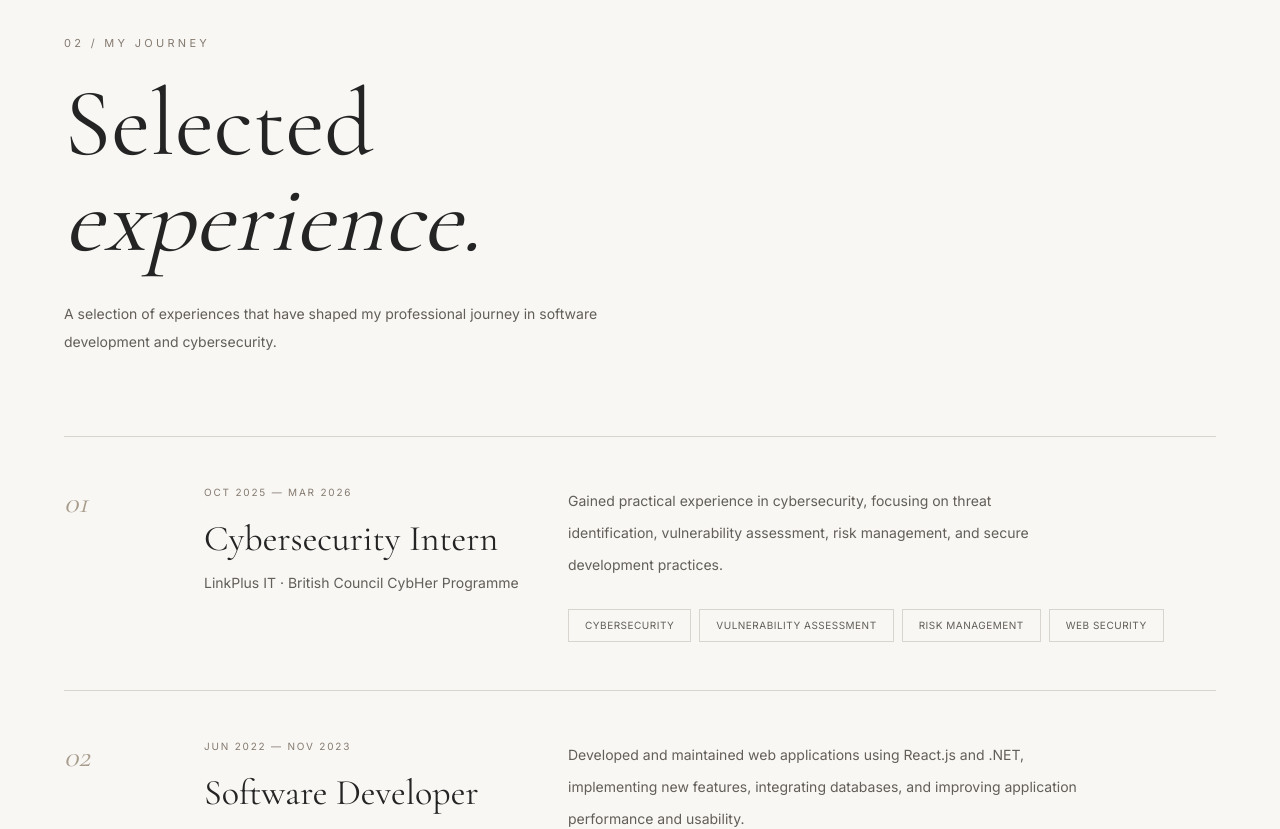
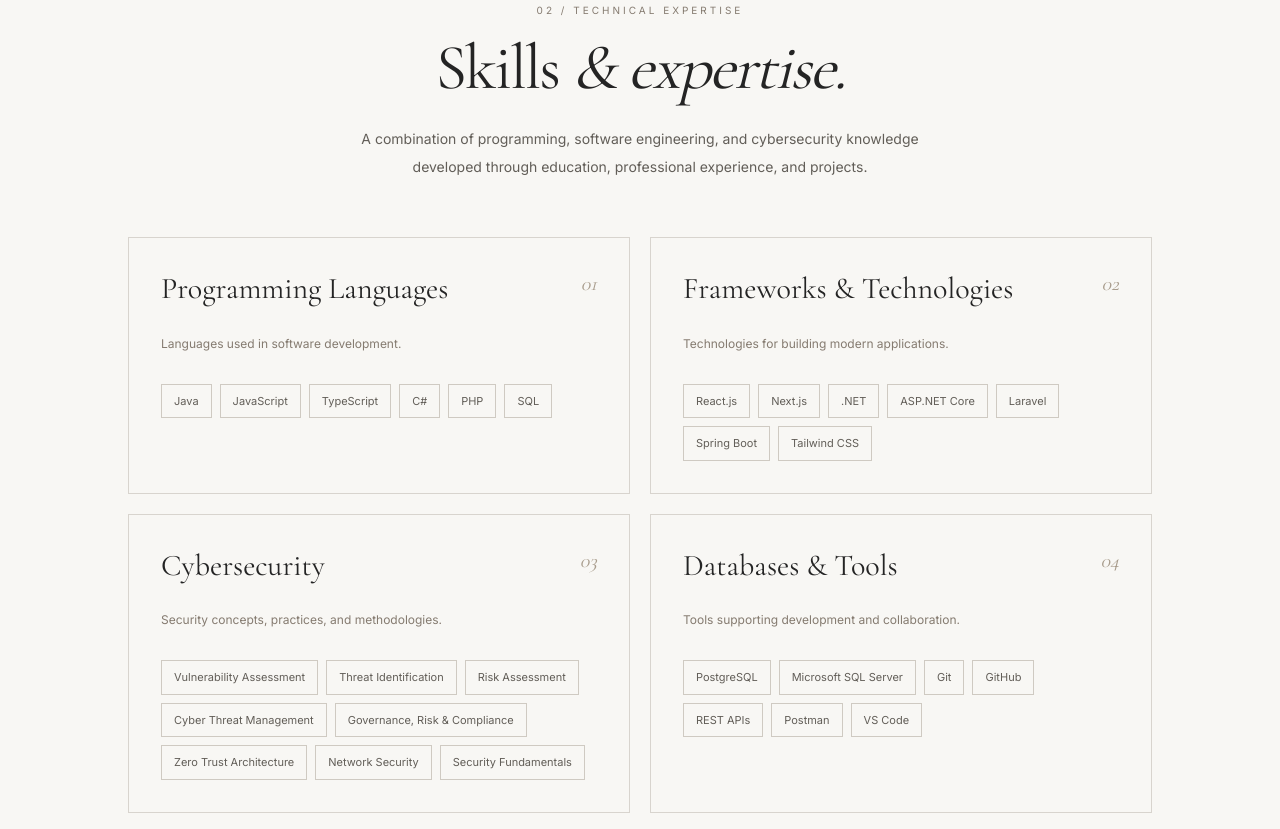
Before and after one commit to LaidaR3/my-portfolio, a Next.js app: page / in a window 1280 px wide. Shown: the part 1700-2529 px from the top of the page. Built offline with nearby package versions, Linux system fonts and the light colour scheme.

Commit message:
added skills section

```diff
--- a/app/components/Projects.tsx
+++ b/app/components/Projects.tsx
@@ -46,7 +46,7 @@
         category: "Bookstore Management System",
         description:
             "A digital bookstore and library management platform supporting book discovery, borrowing, purchases, reviews, and inventory administration.",
-        image: "/images/projects/readopia.png",
+        image: "/images/bookstore.png",
         technologies: ["Full-Stack Development", "Database Management"],
         live: "",
         github: "",
@@ -57,7 +57,7 @@
         category: "Travel Social Platform",
         description:
             "A travel networking application where users can share trips, discover travel companions, upload photos, and communicate through private messaging.",
-        image: "/images/projects/tripzy.png",
+        image: "/images/tripzy.JPG",
         technologies: [
             "React.js",
             "PHP",
--- /dev/null
+++ b/app/components/Skills.tsx
@@ -0,0 +1,127 @@
+
+const skillCategories = [
+  {
+    number: "01",
+    title: "Programming Languages",
+    description: "Languages used in software development.",
+    skills: [
+      "Java",
+      "JavaScript",
+      "TypeScript",
+      "C#",
+      "PHP",
+      "SQL",
+    ],
+  },
+  {
+    number: "02",
+    title: "Frameworks & Technologies",
+    description: "Technologies for building modern applications.",
+    skills: [
+      "React.js",
+      "Next.js",
+      ".NET",
+      "ASP.NET Core",
+      "Laravel",
+      "Spring Boot",
+      "Tailwind CSS",
+    ],
+  },
+  {
+    number: "03",
+    title: "Cybersecurity",
+    description: "Security concepts, practices, and methodologies.",
+    skills: [
+      "Vulnerability Assessment",
+      "Threat Identification",
+      "Risk Assessment",
+      "Cyber Threat Management",
+      "Governance, Risk & Compliance",
+      "Zero Trust Architecture",
+      "Network Security",
+      "Security Fundamentals",
+    ],
+  },
+  {
+    number: "04",
+    title: "Databases & Tools",
+    description: "Tools supporting development and collaboration.",
+    skills: [
+      "PostgreSQL",
+      "Microsoft SQL Server",
+      "Git",
+      "GitHub",
+      "REST APIs",
+      "Postman",
+      "VS Code",
+    ],
+  },
+];
+
+export default function Skills() {
+  return (
+    <section
+      id="skills"
+      className="bg-[#F8F7F4] px-5 py-16 sm:px-8 sm:py-20 lg:px-12 lg:py-24"
+    >
+      <div className="mx-auto w-full max-w-5xl">
+
+        {/* Section Heading */}
+        <div className="mb-12 text-center md:mb-14">
+          <p className="mb-4 text-[10px] uppercase tracking-[0.3em] text-[#857B70]">
+            02 / Technical Expertise
+          </p>
+
+          <h2 className="font-editorial text-[clamp(2.8rem,5vw,4.8rem)] leading-[1.05] tracking-[-0.03em]">
+            Skills <span className="italic">& expertise.</span>
+          </h2>
+
+          <p className="mx-auto mt-6 max-w-xl text-sm leading-7 text-[#625E58]">
+            A combination of programming, software engineering,
+            and cybersecurity knowledge developed through
+            education, professional experience, and projects.
+          </p>
+        </div>
+
+        {/* Skills Grid */}
+        <div className="grid grid-cols-1 gap-5 md:grid-cols-2">
+          {skillCategories.map((category) => (
+            <article
+              key={category.number}
+              className="border border-[#D8D4CE] p-6 transition-colors duration-300 hover:bg-[#EEECE7] sm:p-8"
+            >
+              {/* Number and Category */}
+              <div className="mb-6 flex items-start justify-between gap-4">
+                <h3 className="font-editorial text-2xl leading-tight sm:text-3xl">
+                  {category.title}
+                </h3>
+
+                <span className="font-editorial text-xl italic text-[#A89C8C]">
+                  {category.number}
+                </span>
+              </div>
+
+              {/* Description */}
+              <p className="mb-7 text-xs leading-6 text-[#857B70]">
+                {category.description}
+              </p>
+
+              {/* Skills */}
+              <div className="flex flex-wrap gap-2">
+                {category.skills.map((skill) => (
+                  <span
+                    key={skill}
+                    className="border border-[#CFCAC2] px-3 py-2 text-[11px] text-[#625E58] transition-colors duration-300 hover:border-[#857B70] hover:text-[#242424]"
+                  >
+                    {skill}
+                  </span>
+                ))}
+              </div>
+            </article>
+          ))}
+        </div>
+
+      </div>
+    </section>
+  );
+}
--- a/app/page.tsx
+++ b/app/page.tsx
@@ -2,6 +2,7 @@
 import Navbar from "./components/Navbar";
 import Hero from "./components/Hero";
 import About from "./components/About";
+import Skills from "./components/Skills";
 import Experience from "./components/Experience";
 import Projects from "./components/Projects";
 import Certifications from "./components/Certifications";
@@ -14,6 +15,7 @@
       <Navbar />
       <Hero />
       <About />
+      <Skills />
       <Experience />
       <Projects />
       <Certifications />
```
Also changed, not shown: public/images/bookstore.png (renamed from public/images/Screenshot 2026-10-18 at 23.27.33.png).
